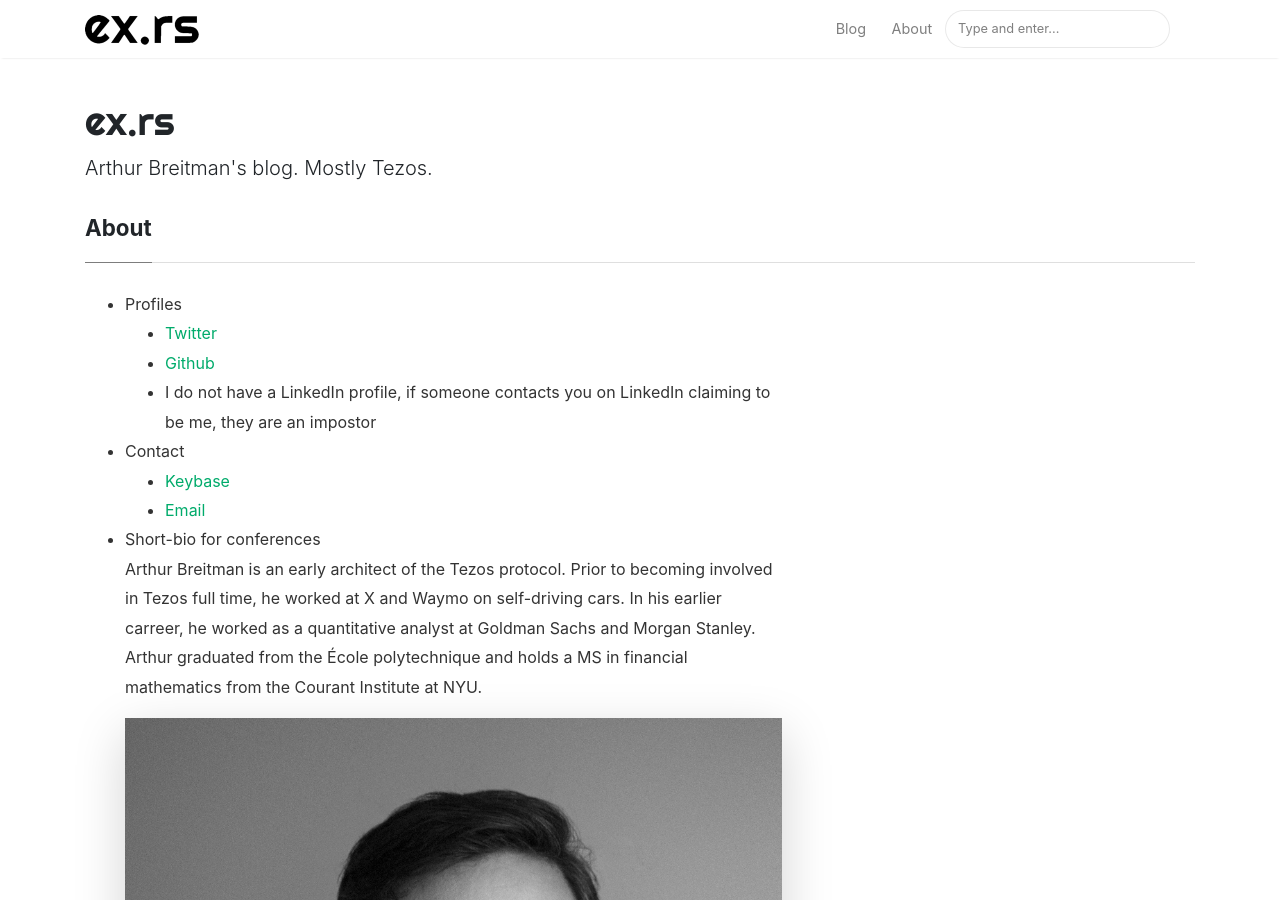
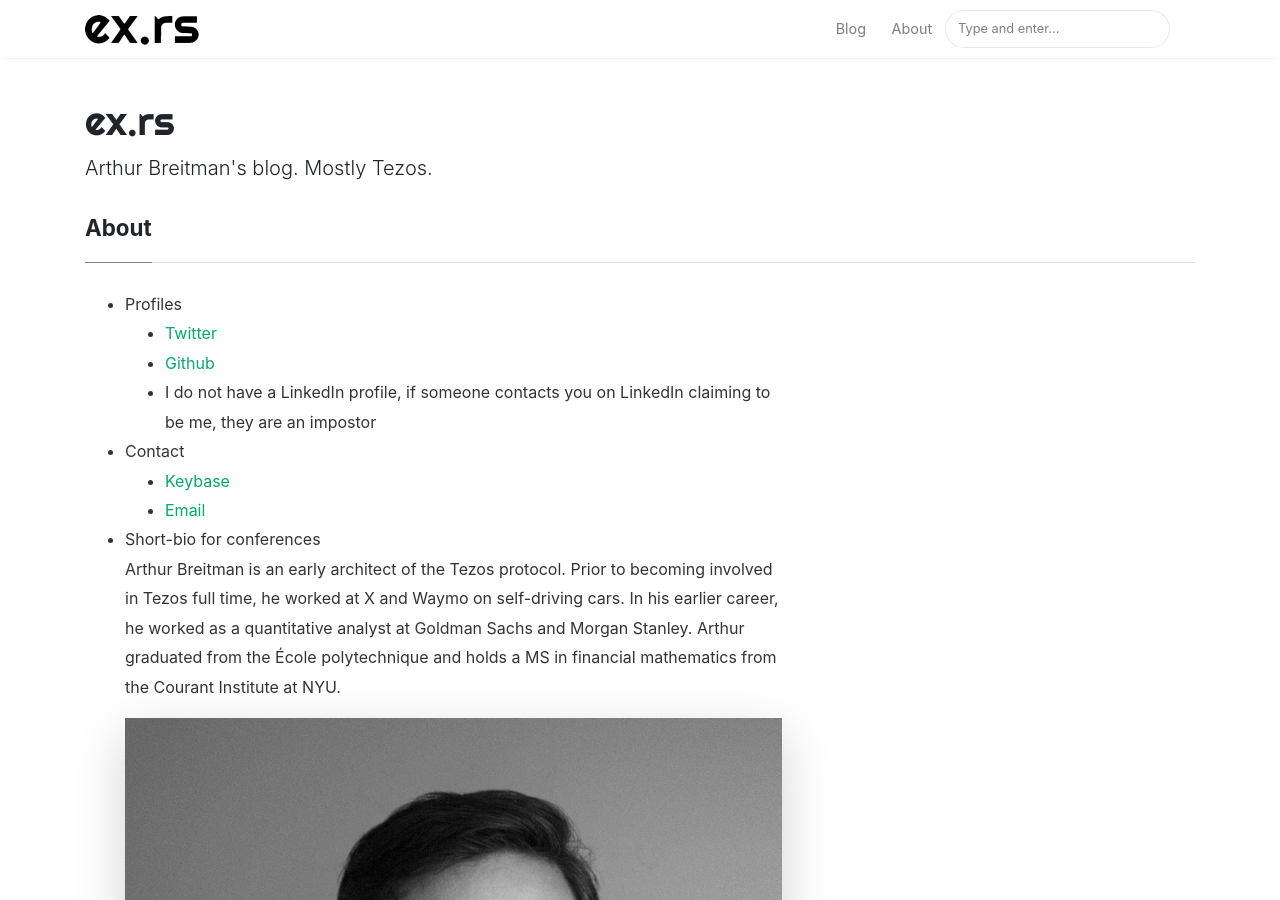
Before and after one commit to murbard/ex.rs, a Jekyll site: the page built from _pages/about.md, in a window 1280 px wide and 900 px high. Built offline with Jekyll 4.4.1, drawn with Linux system fonts in a browser that asks for light colours; nearby versions of some CDN libraries.

Commit message:
fix typo in career

```diff
--- a/_pages/about.md
+++ b/_pages/about.md
@@ -24,7 +24,7 @@ comments: false
 	</ul>
 </li>
 <li>Short-bio for conferences
-<p>Arthur Breitman is an early architect of the Tezos protocol. Prior to becoming involved in Tezos full time, he worked at X and Waymo on self-driving cars. In his earlier carreer, he worked as a quantitative analyst at Goldman Sachs and Morgan Stanley. Arthur graduated from the École polytechnique and holds a MS in financial mathematics from the Courant Institute at NYU.</p>
+<p>Arthur Breitman is an early architect of the Tezos protocol. Prior to becoming involved in Tezos full time, he worked at X and Waymo on self-driving cars. In his earlier career, he worked as a quantitative analyst at Goldman Sachs and Morgan Stanley. Arthur graduated from the École polytechnique and holds a MS in financial mathematics from the Courant Institute at NYU.</p>
 </li>
 
 <p class="mb-5"><img class="shadow-lg" src="{{site.baseurl}}/assets/images/portrait_square_hi_res.jpeg" alt="square black and white headshot" /></p>
```
